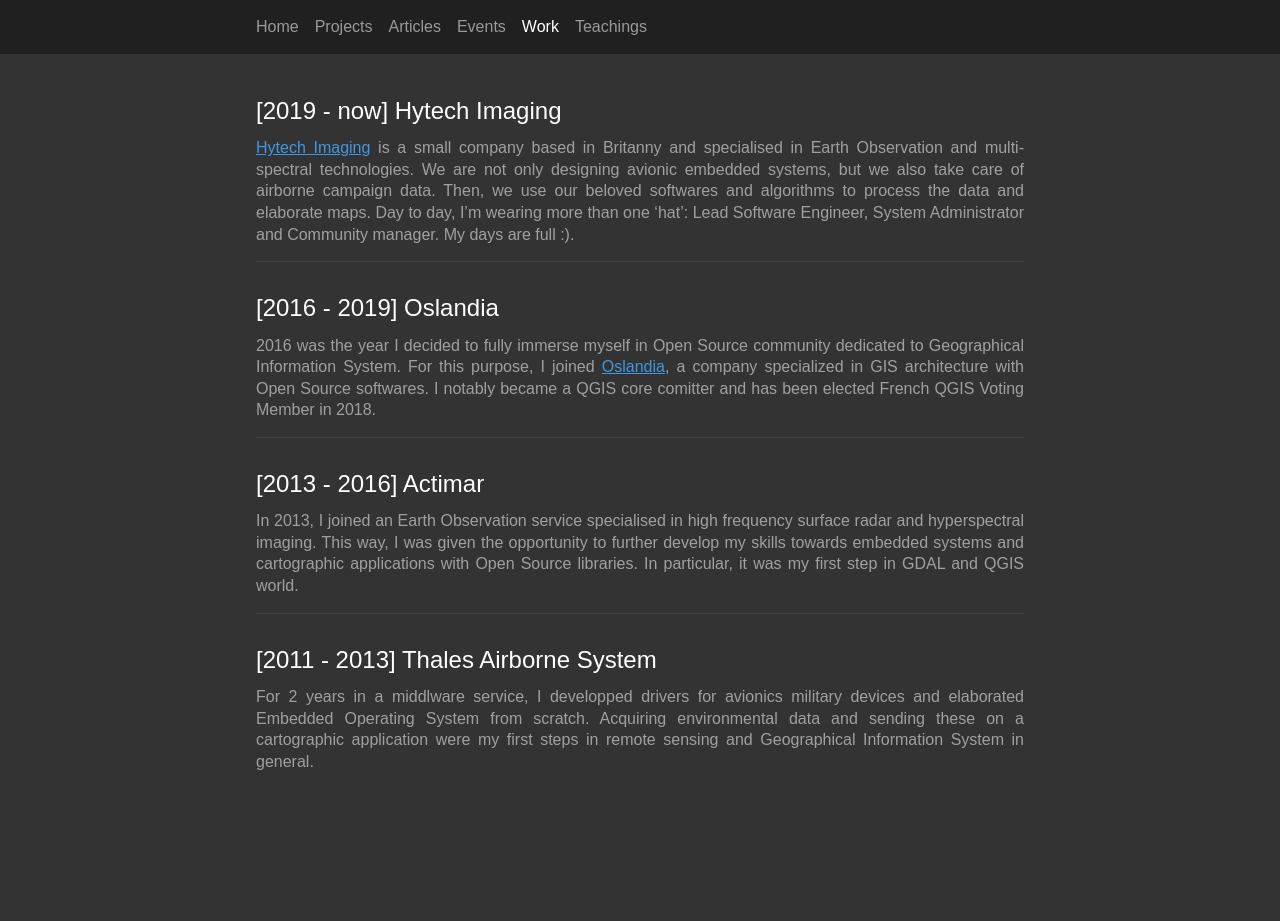
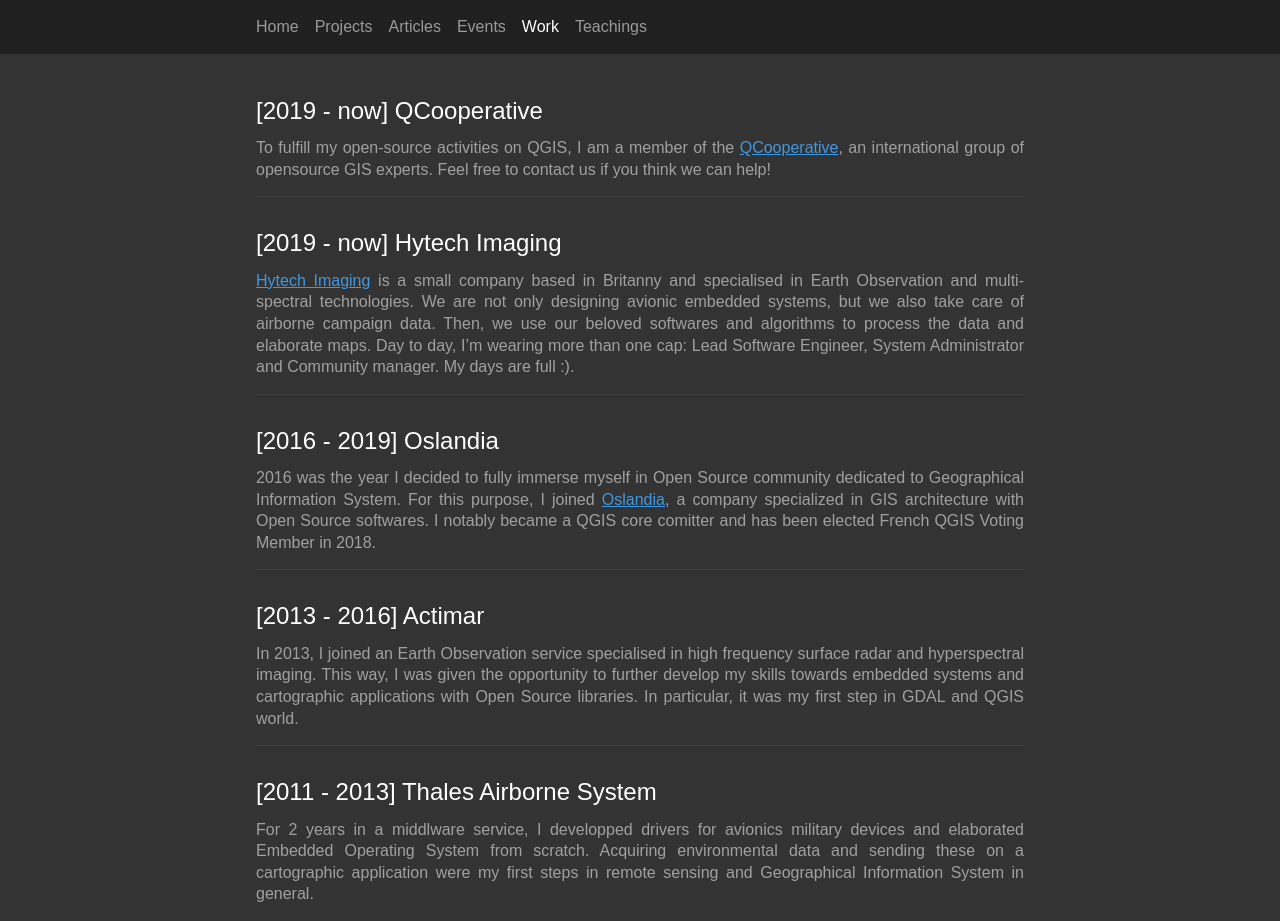
Before and after one commit to pblottiere/pblottiere.github.io, a Jekyll site: the page built from work/index.md, in a window 1280 px wide and 921 px high. Built offline with Jekyll 4.4.1, drawn with Linux system fonts in a browser that asks for light colours; comment, search, counter and statistics services are not loaded; our own code applies the rules of GitHub Pages for plain Markdown files.

```diff
--- a/work/index.md
+++ b/work/index.md
@@ -1,6 +1,13 @@
 ---
 layout: left
 ---
+
+# [2019 - now] QCooperative
+
+To fulfill my open-source activities on QGIS, I am a member of the <a
+href="https://www.qcooperative.net/">QCooperative</a>, an international group
+of opensource GIS experts. Feel free to contact us if you think we can help!
+<hr/>
 
 # [2019 - now] Hytech Imaging
 
@@ -9,7 +16,7 @@ based in Britanny and specialised in Earth Observation and multi-spectral
 technologies. We are not only designing avionic embedded systems, but we also
 take care of airborne campaign data. Then, we use our beloved softwares and
 algorithms to process the data and elaborate maps.  Day to day, I'm wearing
-more than one 'hat': Lead Software Engineer, System Administrator and Community
+more than one cap: Lead Software Engineer, System Administrator and Community
 manager. My days are full :).
 <hr/>
 
```
Also changed, not shown: projects/index.md (+7 -0 lines).
